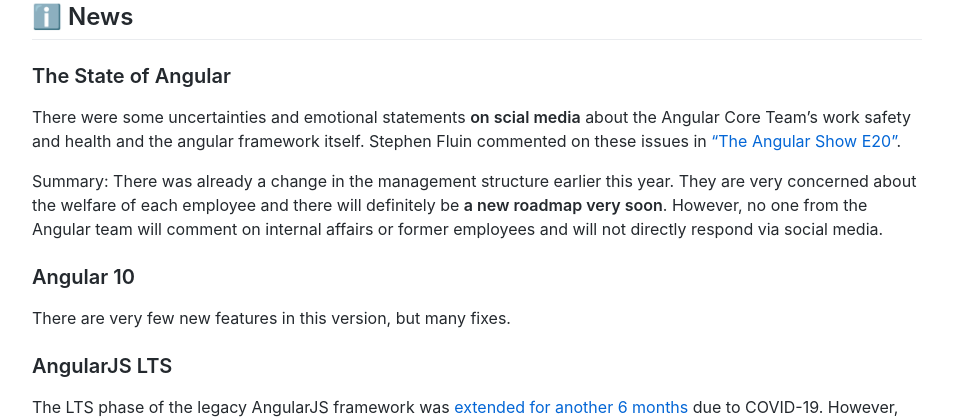
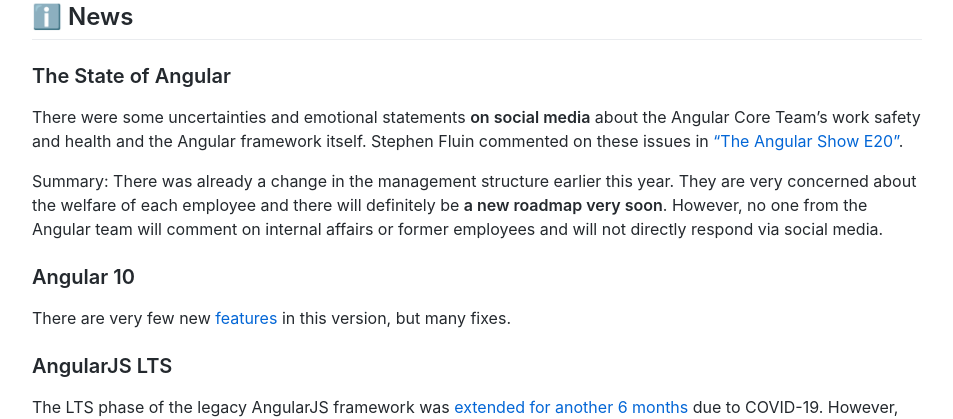
Before and after one commit to angular-heidelberg/pages, a Jekyll site: the page built from community-updates/ngHeidelbergv11.md, in a window 1280 px wide. Shown: the part 1142-1561 px from the top of the page, without its empty margins (163-1116 px from the left). Built offline with Jekyll 4.4.1, drawn with Linux system fonts in a browser that asks for light colours; our own code applies the rules of GitHub Pages for plain Markdown files.

Commit message:
Fix typo

```diff
--- a/community-updates/ngHeidelbergv11.md
+++ b/community-updates/ngHeidelbergv11.md
@@ -19,13 +19,13 @@
 
 ### The State of Angular
 
-There were some uncertainties and emotional statements __on scial media__ about the Angular Core Team's work safety and health and the angular framework itself. Stephen Fluin commented on these issues in ["The Angular Show E20"](https://open.spotify.com/episode/2zn7uTeNTHVjmGVsg5HDnb).
+There were some uncertainties and emotional statements __on social media__ about the Angular Core Team's work safety and health and the Angular framework itself. Stephen Fluin commented on these issues in ["The Angular Show E20"](https://open.spotify.com/episode/2zn7uTeNTHVjmGVsg5HDnb).
 
 Summary: There was already a change in the management structure earlier this year. They are very concerned about the welfare of each employee and there will definitely be __a new roadmap very soon__. However, no one from the Angular team will comment on internal affairs or former employees and will not directly respond via social media.
 
 ### Angular 10
 
-There are very few new features in this version, but many fixes.
+There are very few new [features](https://blog.angular.io/version-10-of-angular-now-available-78960babd41) in this version, but many fixes.
 
 ### AngularJS LTS
 
```
